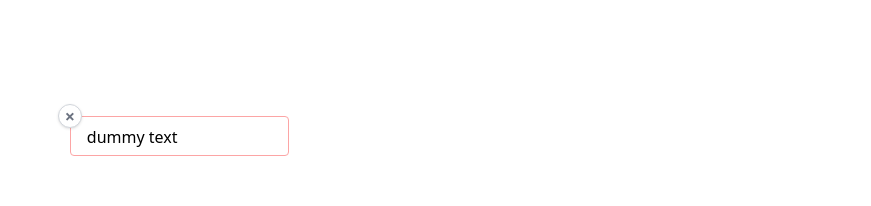
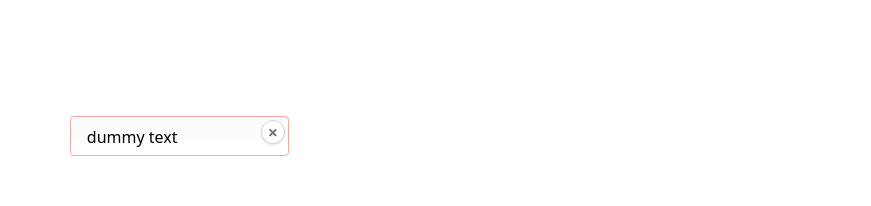
Before and after one commit to Greenora/project-YellowMemo, a React (Create React App) app in the folder react-project/: page /post/create in a window 1280 px wide. Both pictures are taken after a click on the button 508 px from the left and 752 px from the top of the page. Shown: the top 206 px of the page, without its empty margins (386-1257 px from the left). Built offline with nearby package versions, Linux system fonts and the light colour scheme.

Commit message:
✨ Delete Textbox button completed

```diff
--- a/react-project/src/components/DraggableTextbox.jsx
+++ b/react-project/src/components/DraggableTextbox.jsx
@@ -2,15 +2,13 @@ import React, { useEffect, useRef } from "react";
 import { useDraggable } from "@dnd-kit/core";
 
 function DraggableTextbox({
-  id, content, x, y, editingId, setEditingId, onChange, onDelete
+  id, content, x, y, editingId, setEditingId, onChange, onDelete,
 }) {
   const textareaRef = useRef(null);
-  const { attributes, listeners, setNodeRef, transform, isDragging } = useDraggable({
-    id,
-    data: { type: "textbox" }
-  });
+  const { attributes, listeners, setNodeRef, transform } = useDraggable({ id });
   const editing = editingId === id;
 
+  // textarea 자동 높이 조절
   useEffect(() => {
     if (editing && textareaRef.current) {
       textareaRef.current.style.height = "auto";
@@ -18,19 +16,19 @@ function DraggableTextbox({
     }
   }, [editing, content]);
 
+  // 위치 스타일
   const style = {
     position: "absolute",
-    left: (transform ? x + transform.x : x),
-    top: (transform ? y + transform.y : y),
+    left: transform ? x + transform.x : x,
+    top: transform ? y + transform.y : y,
     zIndex: 1,
     minWidth: 180,
     maxWidth: 400,
-    pointerEvents: isDragging ? "none" : "auto",
   };
 
   return (
     <div ref={setNodeRef} style={style} tabIndex={0} className="group">
-      {/* 드래그 핸들: 텍스트박스 상단 전체에 width: 100%로 적용 */}
+      {/* 드래그 핸들 */}
       <div
         {...attributes}
         {...listeners}
@@ -38,24 +36,30 @@ function DraggableTextbox({
           position: "absolute",
           left: 0,
           top: 0,
-          width: "100%",           // 전체 가로 길이만큼
-          height: 20,              // 상단 24px만큼 (원하면 더 키울 수 있음)
+          width: "100%",
+          height: 24,
           cursor: "grab",
-          zIndex: 20,
-          background: "opacity: 0", // 살짝 보이게, 아니면 opacity: 0
+          zIndex: 5,
+          background: "rgba(0,0,0,0.01)",
         }}
         onMouseDown={e => e.stopPropagation()}
       />
-      {editing && (
+      {/* 항상 보이는 삭제 버튼 */}
       <button
-          onClick={e => { e.stopPropagation(); onDelete(id); }}
-          className="absolute -top-3 -left-3 bg-white border border-gray-300 rounded-full w-6 h-6 flex items-center justify-center shadow hover:bg-gray-100 z-10"
+        onClick={e => {
+          e.stopPropagation();
+          onDelete(id);
+        }}
+        className="absolute top-1 right-1 bg-white border border-gray-300 rounded-full w-6 h-6 flex items-center justify-center shadow hover:bg-gray-100 z-10"
         aria-label="삭제"
         type="button"
+        style={{
+          // 필요시 스타일 조정
+        }}
       >
         <span className="text-lg font-bold text-gray-500">×</span>
       </button>
-      )}
+      {/* 편집/비편집 상태 전환 */}
       {editing ? (
         <textarea
           ref={textareaRef}
@@ -65,16 +69,12 @@ function DraggableTextbox({
           onChange={e => onChange(id, e.target.value)}
           onBlur={() => setEditingId(null)}
           rows={1}
-          style={{
-            minWidth: 180,
-            maxWidth: 400,
-            boxSizing: "border-box", // padding/border 포함
-          }}
+          style={{ minWidth: 180, maxWidth: 400, boxSizing: "border-box" }}
           autoFocus
         />
       ) : (
         <div
-          className="px-4 py-2 bg-transparent text-black "
+          className="px-4 py-2 bg-transparent text-black border border-red-300 rounded"
           style={{
             minWidth: 180,
             maxWidth: 400,
--- a/react-project/src/pages/PostCreate/PostCreate.jsx
+++ b/react-project/src/pages/PostCreate/PostCreate.jsx
@@ -1,11 +1,15 @@
-import React, { useState, useRef, useEffect } from "react";
+import React, { useState, useRef } from "react";
 import { useNavigate } from "react-router-dom";
-import { DndContext, useDraggable } from "@dnd-kit/core";
+import {
+  DndContext,
+  useSensor,
+  useSensors,
+  PointerSensor,
+} from "@dnd-kit/core";
 import PostMenuBar from "../../components/PostMenuBar";
 import DiscardButton from "../../components/DiscardButton";
 import DraggableTextbox from "../../components/DraggableTextbox";
 import DraggableImage from "../../components/DraggableImage";
-
 
 function PostCreate() {
   const fileInputRef = useRef();
@@ -15,6 +19,13 @@ function PostCreate() {
   const [textboxes, setTextboxes] = useState([]);
   const [images, setImages] = useState([]);
   const [editingId, setEditingId] = useState(null);
+
+  // 드래그와 더블클릭 충돌 방지 (8px 이상 이동 시에만 드래그)
+  const sensors = useSensors(
+    useSensor(PointerSensor, {
+      activationConstraint: { distance: 8 },
+    })
+  );
 
   // 텍스트박스 추가
   const handleAddTextbox = () => {
@@ -38,10 +49,10 @@ function PostCreate() {
     );
   };
 
-  // 텍스트박스 삭제
-  const handleTextboxDelete = (id) => {
+  // 텍스트박스 삭제 (편집 중이면 editingId도 해제)
+  const handleDeleteTextbox = (id) => {
     setTextboxes(prev => prev.filter(tb => tb.id !== id));
-    if (editingId === id) setEditingId(null);
+    setEditingId(prev => (prev === id ? null : prev));
   };
 
   // 이미지 추가
@@ -70,7 +81,7 @@ function PostCreate() {
     setImages(prev => prev.filter(img => img.id !== id));
   };
 
-  // 드래그 종료 시 위치 갱신 (dnd-kit)
+  // 드래그 종료 시 위치 갱신
   const handleDragEnd = (event) => {
     const { active, delta } = event;
     if (!active) return;
@@ -93,20 +104,23 @@ function PostCreate() {
   // 바깥 클릭 시 편집 해제
   const handleBoardClick = () => setEditingId(null);
 
-  // 완료(저장) - DB에 POST 후 이동
-  const handleCheck = () => {
-    fetch("http://localhost:5000/post", {
+  // 저장(완료) 버튼
+  const handleCheck = async () => {
+    try {
+      // 1. post 생성
+      const postRes = await fetch("http://localhost:5000/post", {
         method: "POST",
         headers: { "Content-Type": "application/json" },
         body: JSON.stringify({ userId }),
-    })
-      .then(res => res.json())
-      .then(postRes => {
-        const postId = postRes.id;
-        // 텍스트박스 저장
-        return Promise.all(
-          textboxes.map(tb =>
-            fetch("http://localhost:5000/textbox", {
+      });
+      if (!postRes.ok) throw new Error("게시글 생성 실패");
+      const postData = await postRes.json();
+      const postId = postData.id;
+
+      // 2. 텍스트박스 저장 (순차적으로 await)
+      for (const tb of textboxes) {
+        if (!tb.content || tb.content.trim() === "") continue;
+        const res = await fetch("http://localhost:5000/textbox", {
           method: "POST",
           headers: { "Content-Type": "application/json" },
           body: JSON.stringify({
@@ -115,13 +129,13 @@ function PostCreate() {
             y: tb.y,
             content: tb.content,
           }),
-            })
-          )
-        ).then(() =>
-          // 이미지 저장
-          Promise.all(
-            images.map(img =>
-              fetch("http://localhost:5000/image", {
+        });
+        if (!res.ok) throw new Error("텍스트박스 저장 실패");
+      }
+
+      // 3. 이미지 저장 (순차적으로 await)
+      for (const img of images) {
+        const res = await fetch("http://localhost:5000/image", {
           method: "POST",
           headers: { "Content-Type": "application/json" },
           body: JSON.stringify({
@@ -131,43 +145,40 @@ function PostCreate() {
             src: img.src,
             userId,
           }),
-              })
-            )
-          )
-        ).then(() => postId);
-      })
-      .then((postId) => {
+        });
+        if (!res.ok) throw new Error("이미지 저장 실패");
+      }
+
       alert("생성 완료!");
       navigate(`/post/${postId}`);
-      })
-      .catch(() => {
-        alert("에러가 발생했습니다.");
-      });
+    } catch (err) {
+      alert("에러가 발생했습니다: " + err.message);
+    }
   };
 
   return (
     <div className="relative min-h-screen bg-white p-4 overflow-hidden select-none">
-      <DndContext onDragEnd={handleDragEnd}>
+      <DndContext sensors={sensors} onDragEnd={handleDragEnd}>
         <div
           className="relative w-full h-[90vh] bg-white"
           style={{ minHeight: 500 }}
           onClick={handleBoardClick}
         >
-          {/* 텍스트박스 */}
-          {textboxes.map(tb => (
+          {/* 텍스트박스 목록 */}
+          {textboxes.map(textbox => (
             <DraggableTextbox
-              key={tb.id}
-              id={tb.id}
-              content={tb.content}
-              x={tb.x}
-              y={tb.y}
+              key={textbox.id}
+              id={textbox.id}
+              content={textbox.content}
+              x={textbox.x}
+              y={textbox.y}
               editingId={editingId}
               setEditingId={setEditingId}
               onChange={handleTextboxChange}
-              onDelete={handleTextboxDelete}
+              onDelete={handleDeleteTextbox}
             />
           ))}
-          {/* 이미지 */}
+          {/* 이미지 목록 */}
           {images.map(img => (
             <DraggableImage
               key={img.id}
@@ -180,14 +191,13 @@ function PostCreate() {
           ))}
         </div>
       </DndContext>
-      {/* 메뉴바 */}
+      {/* 메뉴바, 이미지 업로드, Discard 버튼 */}
       <PostMenuBar
         onAddTextbox={handleAddTextbox}
         onAddImage={() => fileInputRef.current.click()}
         onCheck={handleCheck}
         fileInputRef={fileInputRef}
       />
-      {/* 이미지 업로드 input */}
       <input
         ref={fileInputRef}
         type="file"
@@ -195,7 +205,6 @@ function PostCreate() {
         style={{ display: "none" }}
         onChange={handleAddImage}
       />
-      {/* Discard 버튼 */}
       <DiscardButton onDiscard={() => window.history.back()} />
     </div>
   );
```
Lines whose indentation alone changed are shown as unchanged.
